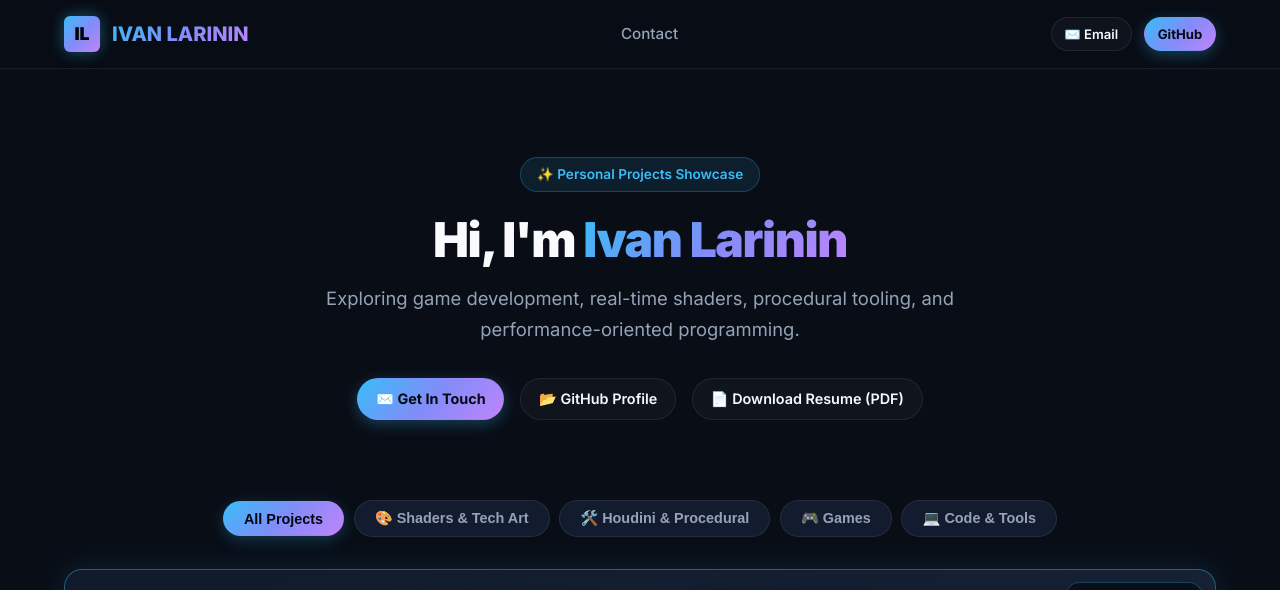
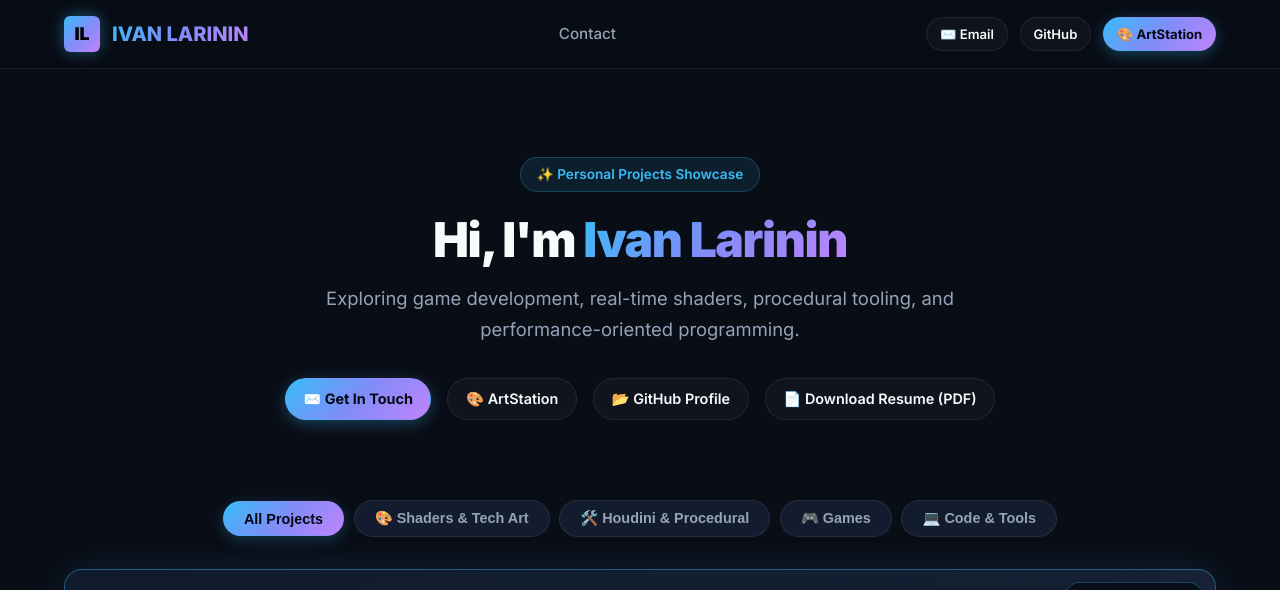
Before and after one commit to Veltrynox/veltrynox.github.io, a Jekyll site: the page built from index.md, in a window 1280 px wide and 900 px high, cut to the strip 0-590 px from the top of the window. Built offline with Jekyll 4.4.1, drawn with Linux system fonts in a browser that asks for light colours.

Commit message:
Add ArtStation profile link to contact section and header buttons

```diff
--- a/_layouts/default.html
+++ b/_layouts/default.html
@@ -30,7 +30,8 @@
 
       <div class="nav-actions">
         <a href="mailto:ilarin75@gmail.com" class="btn btn-secondary btn-sm">✉️ Email</a>
-        <a href="https://github.com/Veltrynox" target="_blank" rel="noopener" class="btn btn-primary btn-sm">GitHub</a>
+        <a href="https://github.com/Veltrynox" target="_blank" rel="noopener" class="btn btn-secondary btn-sm">GitHub</a>
+        <a href="https://www.artstation.com/ivanlarinin" target="_blank" rel="noopener" class="btn btn-primary btn-sm">🎨 ArtStation</a>
       </div>
     </div>
   </nav>
--- a/index.html
+++ b/index.html
@@ -30,7 +30,8 @@
 
       <div class="nav-actions">
         <a href="mailto:ilarin75@gmail.com" class="btn btn-secondary btn-sm">✉️ Email</a>
-        <a href="https://github.com/Veltrynox" target="_blank" rel="noopener" class="btn btn-primary btn-sm">GitHub</a>
+        <a href="https://github.com/Veltrynox" target="_blank" rel="noopener" class="btn btn-secondary btn-sm">GitHub</a>
+        <a href="https://www.artstation.com/ivanlarinin" target="_blank" rel="noopener" class="btn btn-primary btn-sm">🎨 ArtStation</a>
       </div>
     </div>
   </nav>
@@ -47,6 +48,7 @@
       </p>
       <div class="hero-links">
         <a href="mailto:ilarin75@gmail.com" class="btn btn-primary">✉️ Get In Touch</a>
+        <a href="https://www.artstation.com/ivanlarinin" target="_blank" rel="noopener" class="btn btn-secondary">🎨 ArtStation</a>
         <a href="https://github.com/Veltrynox" target="_blank" rel="noopener" class="btn btn-secondary">📂 GitHub Profile</a>
         <a href="#" class="btn btn-secondary">📄 Download Resume (PDF)</a>
       </div>
@@ -294,6 +296,7 @@
         <p>Feel free to reach out about game projects, shaders, or procedural tools!</p>
         <div style="display: flex; justify-content: center; gap: 1rem; flex-wrap: wrap;">
           <a href="mailto:ilarin75@gmail.com" class="btn btn-primary">✉️ Email Me</a>
+          <a href="https://www.artstation.com/ivanlarinin" target="_blank" rel="noopener" class="btn btn-secondary">🎨 ArtStation</a>
           <a href="https://github.com/Veltrynox" target="_blank" rel="noopener" class="btn btn-secondary">📂 GitHub</a>
           <a href="#" class="btn btn-secondary">📄 Resume (PDF)</a>
         </div>
--- a/index.md
+++ b/index.md
@@ -12,6 +12,7 @@ title: Ivan Larinin | Portfolio & Showcase
   </p>
   <div class="hero-links">
     <a href="mailto:ilarin75@gmail.com" class="btn btn-primary">✉️ Get In Touch</a>
+    <a href="https://www.artstation.com/ivanlarinin" target="_blank" rel="noopener" class="btn btn-secondary">🎨 ArtStation</a>
     <a href="https://github.com/Veltrynox" target="_blank" rel="noopener" class="btn btn-secondary">📂 GitHub Profile</a>
     <a href="#" class="btn btn-secondary">📄 Download Resume (PDF)</a>
   </div>
@@ -259,6 +260,7 @@ title: Ivan Larinin | Portfolio & Showcase
     <p>Feel free to reach out about game projects, shaders, or procedural tools!</p>
     <div style="display: flex; justify-content: center; gap: 1rem; flex-wrap: wrap;">
       <a href="mailto:ilarin75@gmail.com" class="btn btn-primary">✉️ Email Me</a>
+      <a href="https://www.artstation.com/ivanlarinin" target="_blank" rel="noopener" class="btn btn-secondary">🎨 ArtStation</a>
       <a href="https://github.com/Veltrynox" target="_blank" rel="noopener" class="btn btn-secondary">📂 GitHub</a>
       <a href="#" class="btn btn-secondary">📄 Resume (PDF)</a>
     </div>
```
